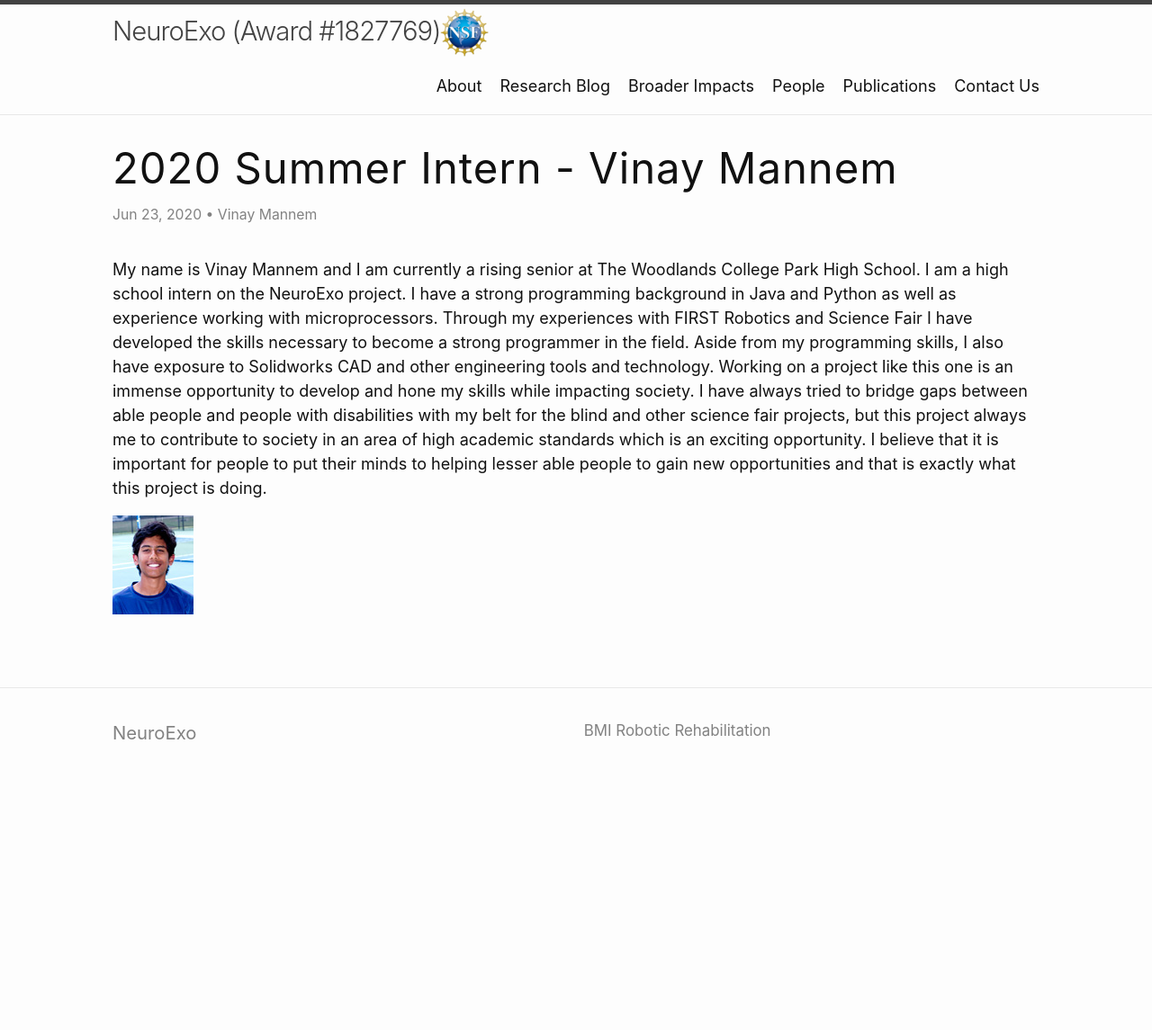
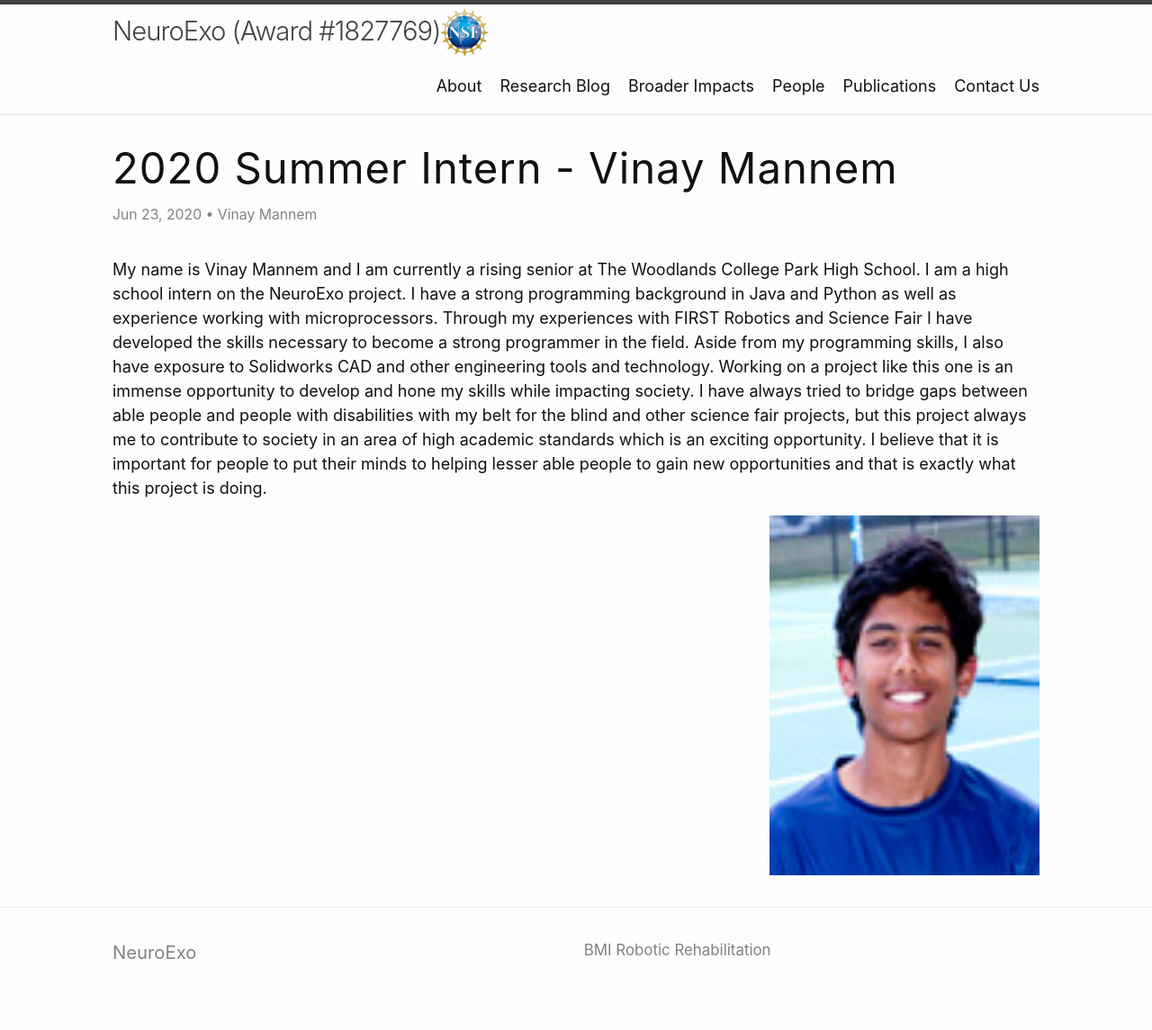
Before and after one commit to arcraik/neuroexo-website, a Jekyll site: the page built from _posts/2020-06-23-vinay.md, in a window 1280 px wide. Shown: the whole page at 90% size. Built offline with Jekyll 4.4.1, drawn with Linux system fonts in a browser that asks for light colours; before the commit the page ends 900 px from its top, so only the background shows below that.

Commit message:
Update 2020-06-23-vinay.md

```diff
--- a/_posts/2020-06-23-vinay.md
+++ b/_posts/2020-06-23-vinay.md
@@ -5,4 +5,4 @@ author: Vinay Mannem
 ---
 
 <p>My name is Vinay Mannem and I am currently a rising senior at The Woodlands College Park High School. I am a high school intern on the NeuroExo project. I have a strong programming background in Java and Python as well as experience working with microprocessors. Through my experiences with FIRST Robotics and Science Fair I have developed the skills necessary to become a strong programmer in the field. Aside from my programming skills, I also have exposure to Solidworks CAD and other engineering tools and technology. Working on a project like this one is an immense opportunity to develop and hone my skills while impacting society. I have always tried to bridge gaps between able people and people with disabilities with my belt for the blind and other science fair projects, but this project always me to contribute to society in an area of high academic standards which is an exciting opportunity. I believe that it is important for people to put their minds to helping lesser able people to gain new opportunities and that is exactly what this project is doing.</p>
-<img src="/photos/vinay.png">
+<img src="/photos/vinay.png" width="300" height="400" style="float: right">
```
